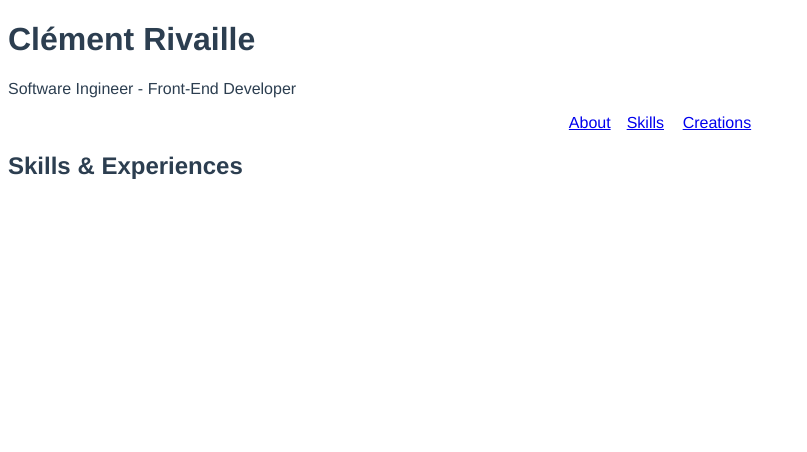
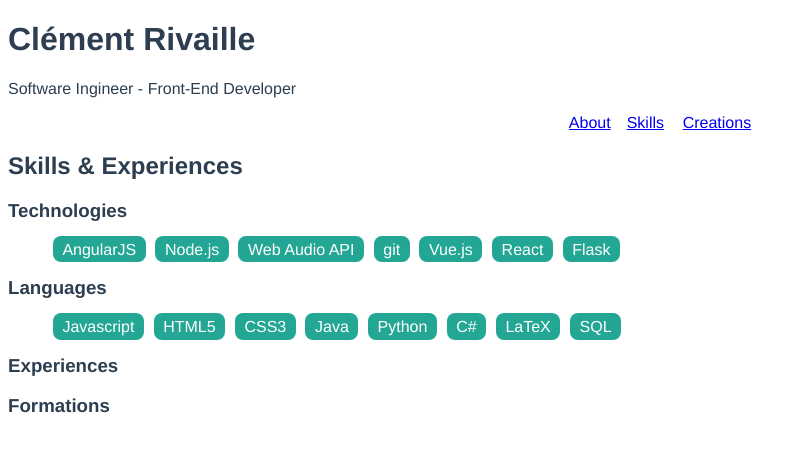
Before and after one commit to ClementRivaille/ClementRivaille.github.io, a Vue app: page /#/skills in a window 1280 px wide. Shown: the top 452 px of the page, without its empty margins (0-807 px from the left). Built offline with nearby package versions, Linux system fonts and the light colour scheme.

Commit message:
feat: content for about & skills

```diff
--- a/src/components/About.vue
+++ b/src/components/About.vue
@@ -1,5 +1,11 @@
 <template>
+<div>
   <h2>About</h2>
+  <p>
+    Front-End developer specialized in JS frameworks such as AngularJS, React and Vue. I also work on integration and get involved in ergonomic concepts such as design, typography and CSS.<br/>
+    I develop games on my spare time, mostly alt-games and experiments with the Web Audio API.
+  </p>
+</div>
 </template>
 
 <script>
--- a/src/components/HeadMenu.vue
+++ b/src/components/HeadMenu.vue
@@ -21,7 +21,7 @@ export default {
 };
 </script>
 
-<style>
+<style scoped>
   ul {
     display: flex;
     justify-content: center;
--- a/src/components/Skills.vue
+++ b/src/components/Skills.vue
@@ -2,7 +2,20 @@
   <div>
     <h2>Skills &amp; Experiences</h2>
     <article>
-
+      <h3>Technologies</h3>
+      <ul class="list-tags">
+        <li v-for="technology in technologies">
+          <span class="tag">{{technology}}</span>
+        </li>
+      </ul>
+      <h3>Languages</h3>
+      <ul class="list-tags">
+        <li v-for="language in languages">
+          <span class="tag">{{language}}</span>
+        </li>
+      </ul>
+      <h3>Experiences</h3>
+      <h3>Formations</h3>
     </article>
   </div>
 </template>
@@ -11,10 +24,25 @@
 export default {
   name: 'skills',
   data() {
-    return {};
+    return {
+      languages: ['Javascript', 'HTML5', 'CSS3', 'Java', 'Python', 'C#', 'LaTeX', 'SQL'],
+      technologies: ['AngularJS', 'Node.js', 'Web Audio API', 'git', 'Vue.js', 'React', 'Flask'],
+    };
   },
 };
 </script>
 
-<style>
+<style scoped>
+  ul.list-tags {
+    display: flex;
+    list-style: none;
+    flex-direction: row;
+  }
+  .tag {
+    margin: 0 0.3em;
+    background: #23a794;
+    color: white;
+    padding: 0.3em 0.6em;
+    border-radius: 0.5em;
+  }
 </style>
--- a/src/router/index.js
+++ b/src/router/index.js
@@ -12,7 +12,6 @@ export default new Router({
       path: '/skills',
       name: 'skills',
       component: Skills,
-      alias: '/',
     },
     {
       path: '/creations',
@@ -23,6 +22,7 @@ export default new Router({
       path: '/about',
       name: 'about',
       component: About,
+      alias: '/',
     },
   ],
 });
```
